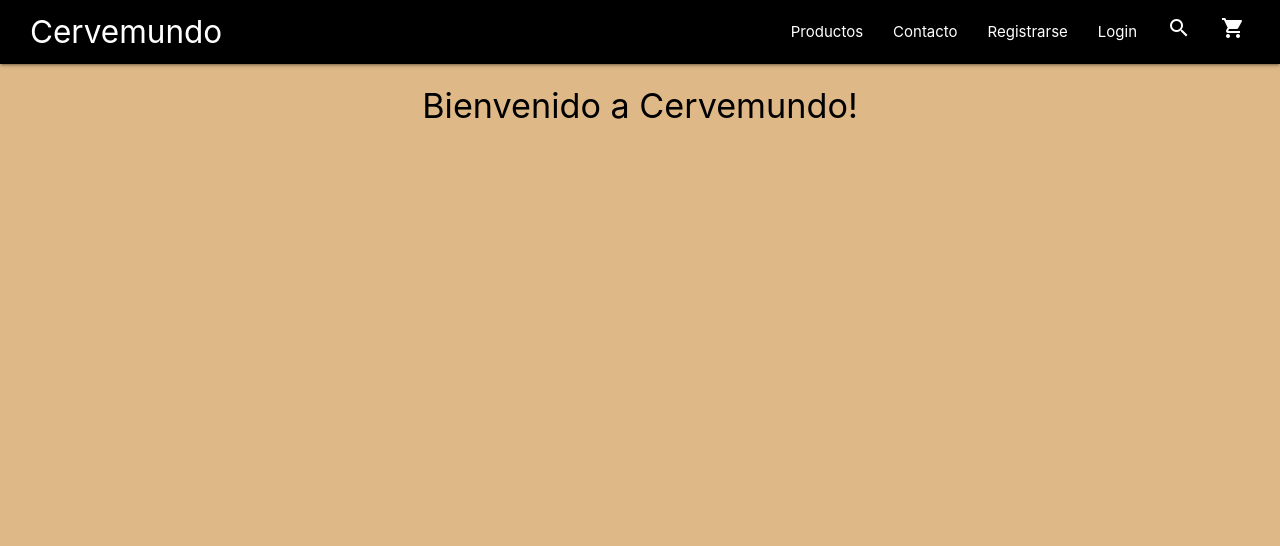
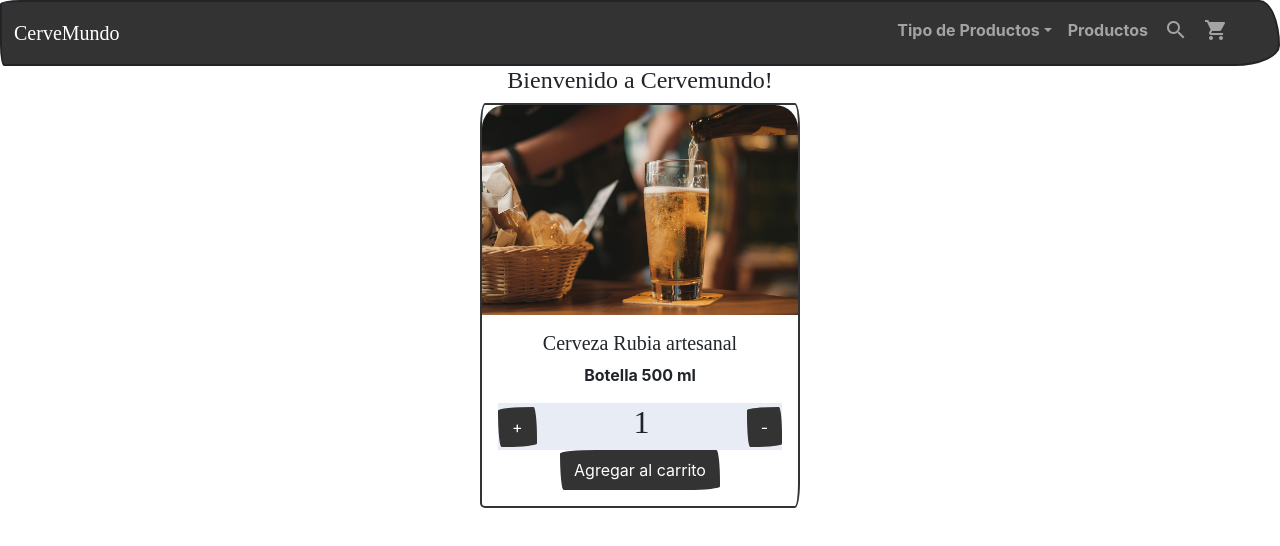
Before and after one commit to claudiomr79/Cervemundo-Rohr, a React (Create React App) app: page / in a window 1280 px wide. Shown: the top 546 px of the page. Built offline with nearby package versions, Linux system fonts and the light colour scheme; a web font is replaced by a local one.

Commit message:
se cambio a react-nootstarp, theme bootswatch, agregado de ItemCount.js , toast, y carrito de compras, falta terminar el onAdd()

```diff
--- a/package.json
+++ b/package.json
@@ -6,10 +6,13 @@
     "@testing-library/jest-dom": "^5.11.4",
     "@testing-library/react": "^11.1.0",
     "@testing-library/user-event": "^12.1.10",
-    "materialize-css": "^1.0.0-rc.2",
+    "bootstrap": "^5.1.3",
+    "bootswatch": "^5.1.3",
     "react": "^17.0.2",
+    "react-bootstrap": "^2.0.3",
     "react-dom": "^17.0.2",
     "react-scripts": "4.0.3",
+    "react-toastify": "^8.1.0",
     "web-vitals": "^1.0.1"
   },
   "scripts": {
--- a/src/App.js
+++ b/src/App.js
@@ -1,6 +1,6 @@
 import { NavBar } from "./components/header/NavBar";
-import 'materialize-css/dist/css/materialize.min.css';
 import {ItemListContainer} from "./components/ItemListContainer"
+import 'bootswatch/dist/sketchy/bootstrap.min.css'; //bootswatch
 
 const App = () =>(
 <>
--- a/src/components/CartWidget.js
+++ b/src/components/CartWidget.js
@@ -2,17 +2,17 @@ import React from 'react'
 
 export const CartWidget = () => {
   return (
-    <div>
-      <li>
-        <a href="#">
-          <i className="large material-icons"> search </i>
+    <>
+      <li className="nav-item">
+        <a className="nav-link" href="#">
+            <i className="large material-icons"> search </i>
         </a>
       </li>
-      <li>
-        <a href="#">
-          <i className="large material-icons"> shopping_cart </i>
+      <li className="nav-item">
+        <a className="nav-link" href="#">
+            <i className="large material-icons"> shopping_cart </i>
         </a>
       </li>
-    </div>
+    </>
   );
 }
--- /dev/null
+++ b/src/components/ItemCount.js
@@ -0,0 +1,60 @@
+import React from 'react'
+import { useState } from 'react'
+import {Card, Button } from 'react-bootstrap'
+import { ToastContainer, toast } from 'react-toastify';
+import 'react-toastify/dist/ReactToastify.css';
+
+export default function ItemCount({stock,initial}) {
+    let [contador, setContador] = useState(initial); //manejo de estado
+
+    const sumar = () => {
+        if (contador < stock)
+            setContador(contador + 1)
+    }
+
+    const restar = () => {
+        if (contador > 1)
+            setContador(contador - 1)
+    }
+
+    const onAdd = () => {
+        setContador(initial)
+        notify()
+    }
+
+    const notify = () => toast.info('Agregado al carrito!');//toast
+
+    return (
+      <div>
+        <Card style={{ width: "20rem" }}>
+          <Card.Img variant="top" src="./cerveza-artesanal.jpg" />
+          <Card.Body style={{ textAlign: "center" }}>
+            <Card.Title>Cerveza Rubia artesanal</Card.Title>
+            <Card.Text>Botella 500 ml</Card.Text>
+            <div id="contador">
+                <button type="button" class="btn btn-primary" onClick={sumar}>
+                +
+                </button>
+                <h2>{contador}</h2>
+                <button type="button" class="btn btn-primary" onClick={restar}>
+                -
+                </button>
+            </div>
+
+            <button type="button" class="btn btn-primary" onClick={onAdd}>
+              Agregar al carrito
+            </button>
+            <ToastContainer
+              position="top-right"
+              autoClose={4000}
+              hideProgressBar={false}
+              newestOnTop={false}
+              closeOnClick
+              rtl={false}
+              draggable
+            />
+          </Card.Body>
+        </Card>
+      </div>
+    );
+}
--- a/src/components/ItemListContainer.js
+++ b/src/components/ItemListContainer.js
@@ -1,9 +1,20 @@
+import Button from '@restart/ui/esm/Button'
 import React from 'react'
+import { useState } from 'react'
+import ItemCount from './ItemCount'
 
 export const ItemListContainer = (props) => {
+
+
+
+
     return (
         <div>
-            <h4> {props.greeting}! </h4>
+           <h4 style={{ textAlign:"center" }}> {props.greeting}! </h4>
+
+           <div id= "centrar">
+                <ItemCount stock={5} initial={1}/>
+           </div>
         </div>
     )
 }
--- a/src/components/header/NavBar.js
+++ b/src/components/header/NavBar.js
@@ -3,38 +3,63 @@ import { CartWidget } from '../CartWidget';
 
 export const NavBar = () => {
   return (
-    <div className="navbar-fixed">
-      <nav className="nav-wrapper black">
-          <a href="#" style={{paddingLeft:30}} className="brand-logo">
-            Cervemundo
+    <div className= "header">
+      <nav className="navbar navbar-expand-lg navbar-dark bg-primary">
+        <div className="container-fluid">
+          <a className="navbar-brand" href="#">
+            CerveMundo
           </a>
-          <ul style={{paddingRight:20}} className="right hide-on-med-and-down">
-            <li>
-              <a href="#">Productos</a>
-            </li>
-            <li>
-              <a href="#">Contacto</a>
-            </li>
-            <li>
-              <a href="#">Registrarse</a>
-            </li>
-            <li>
-              <a href="#">Login</a>
-            </li>
-            <li>
-               <CartWidget  />
-            </li>
-          </ul>
-          <a href="#" data-target="responsive-menu" className="sidenav-trigger right">
-            <i className="material-icons">menu</i>
-          </a>
+          <button
+            className="navbar-toggler"
+            type="button"
+            data-bs-toggle="collapse"
+            data-bs-target="#navbarColor01"
+            aria-controls="navbarColor01"
+            aria-expanded="true"
+            aria-label="Toggle navigation"
+          >
+            <span className="navbar-toggler-icon"></span>
+          </button>
+
+          <div className="collapse navbar-collapse" id="navbarColor01">
+            <ul style={{paddingRight:30}} className="navbar-nav ms-auto">
+              <li className="nav-item dropdown">
+                <a
+                  className="nav-link dropdown-toggle"
+                  data-bs-toggle="dropdown"
+                  href="#"
+                  role="button"
+                  aria-haspopup="true"
+                  aria-expanded="false"
+                >
+                  Tipo de Productos
+                </a>
+                <div className="dropdown-menu">
+                  <a className="dropdown-item" href="#">
+                    Cerveza en botellas
+                  </a>
+                  <a className="dropdown-item" href="#">
+                    Cerveza en latas
+                  </a>
+                  <a className="dropdown-item" href="#">
+                    Barril de 30l
+                  </a>
+                  <div className="dropdown-divider"></div>
+                  <a className="dropdown-item" href="#">
+                    Separated link
+                  </a>
+                </div>
+              </li>
+              <li className="nav-item">
+                <a className="nav-link" href="#">
+                  Productos
+                </a>
+              </li>
+              <CartWidget  />
+            </ul>
+          </div>
+        </div>
       </nav>
-      <ul id="responsive-menu" className="sidenav">
-            <li><a href="#">Item1</a></li>
-            <li><a href="#">Item2</a></li>
-            <li><a href="#">Item3</a></li>
-            <li><a href="#">Item4</a></li>
-      </ul>
     </div>
   );
 };
--- a/src/estilos.css
+++ b/src/estilos.css
@@ -1,10 +1,23 @@
-h1,h2,h3,h4,h5,h6{
-    color: black;
-    text-align: center;
+
+#centrar{
+    display: flex;
+    background-color:white;
+    justify-content: center;
+    align-items: center;
+    flex-direction: row;
+    flex-wrap: wrap;
 }
-#brand-logo{
-    padding-left: 10;
+#contador{
+    display: flex;
+    background-color:rgb(231, 236, 245);
+    justify-content:space-between;
+    align-items: center;
+    flex-direction: row;
+    flex-wrap: wrap;
 }
-body{
-    background-color: burlywood;
+#card-centrar{
+    display: flex;
+    background-color: white;
+    justify-content: center;
+    align-items: baseline;
 }
```
Also changed, not shown: 2 other files (tests, documents, lock files or other folders).
